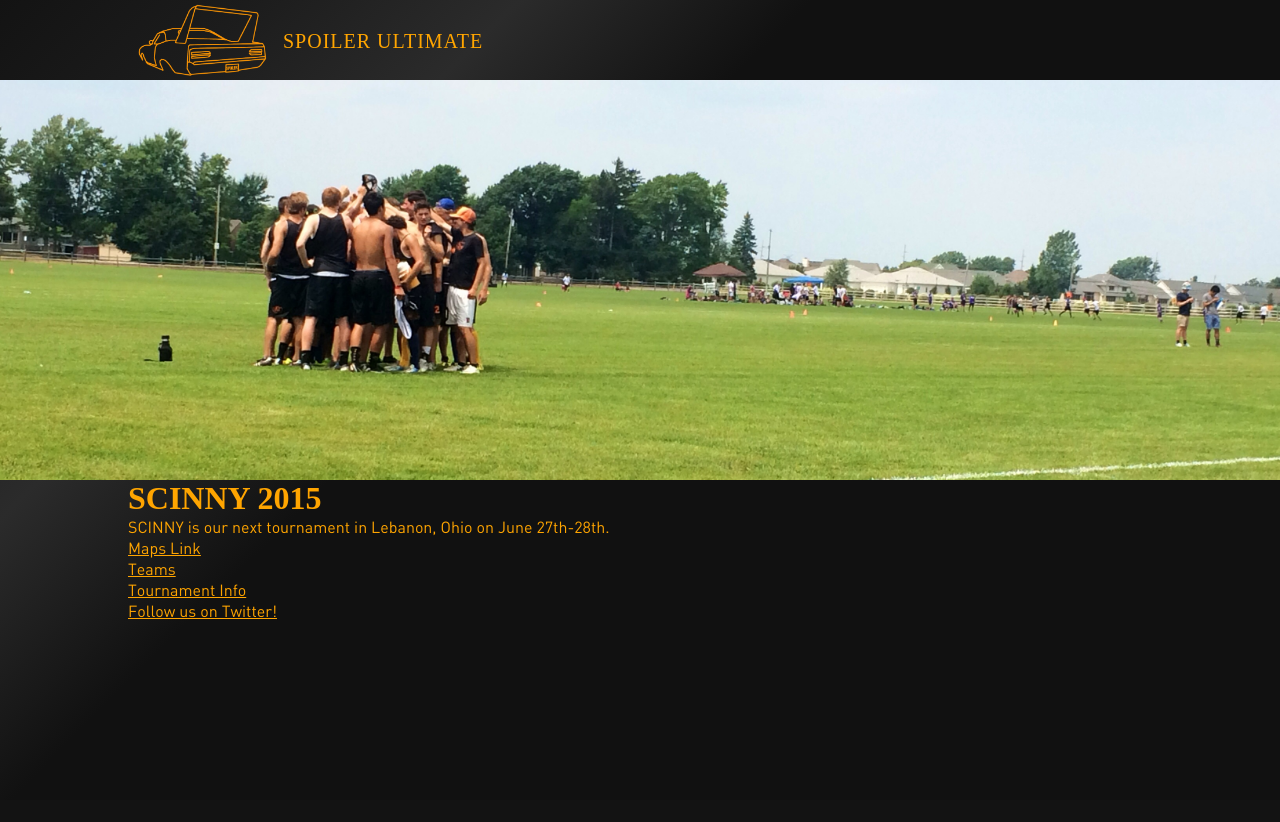
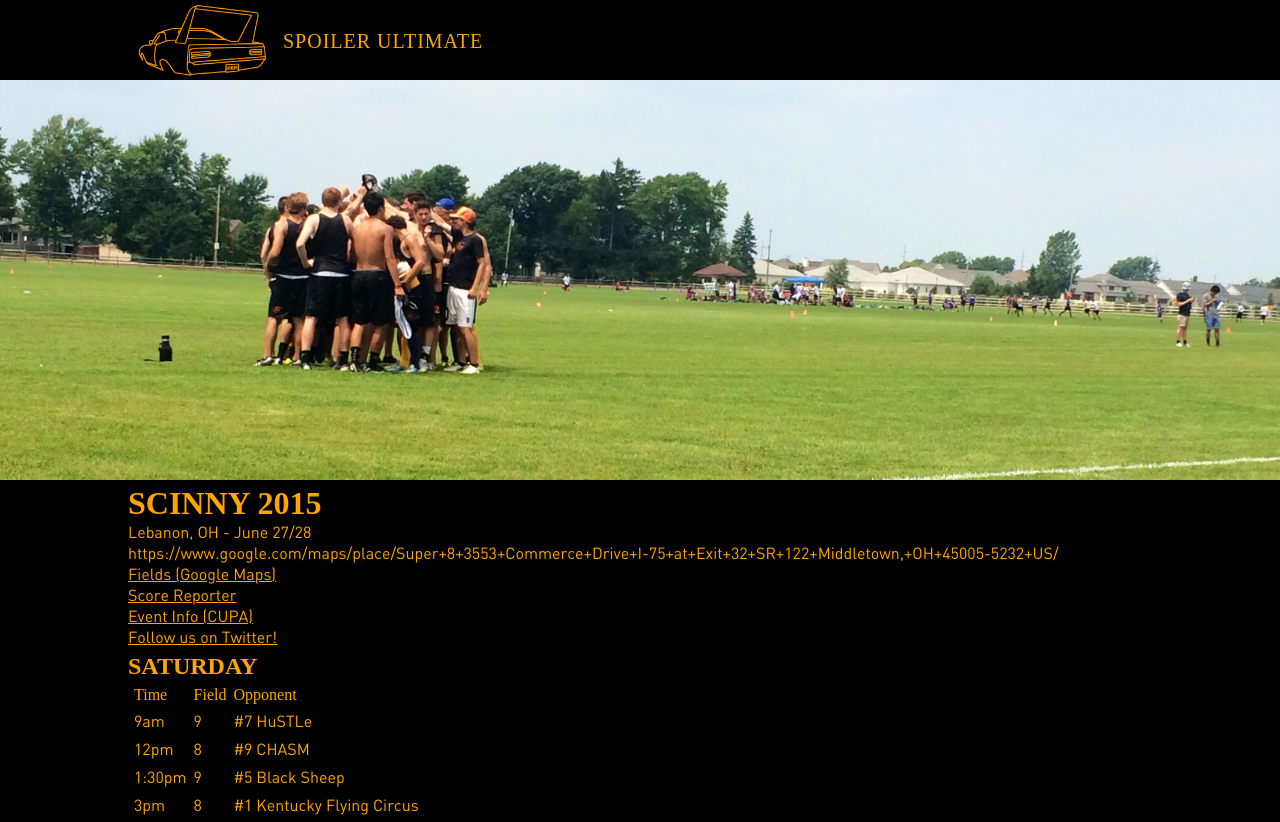
Before and after one commit to johnfonte/spoiler-ultimate, a PHP site: page / in a window 1280 px wide. Before the commit the page ends 651 px from the top, so only its background shows below. Run offline with PHP 8.4, Linux system fonts and the light colour scheme; some libraries are stand-ins or nearby versions; some web fonts are replaced.

Commit message:
schedule and links

```diff
--- a/index.php
+++ b/index.php
@@ -1,7 +1,9 @@
-<html class="diagonal-gradient">
+<html class="">
 	<head>
 		<title>Spoiler Ultimate</title>
 		<link rel="shortcut icon" href="./favicon.ico" type="image/x-icon"/>
+	    <meta charset="utf-8">
+	    <meta name="viewport" content="width=device-width, initial-scale=1.0">
 		<style type="text/css">
 			@font-face {
 			  font-family: 'Generica Bold';
@@ -16,15 +18,16 @@
 				font-family: 'DINBek-Regular';
 				color: orange;
 				height: 100%;
-				width: 100%;
+				background-color: black;
+				/*width: 100%;*/
 			}
 			a {
 				color: orange;
 			}
-			.wrapper {
+			/*.wrapper {
 				width: 100%;
 				height: 100%;
-			}
+			}*/
 			.diagonal-gradient {
 				background: #131313; /* Old browsers */
 				background: -moz-linear-gradient(-45deg, #131313 0%, #1c1c1c 12%, #2b2b2b 25%, #111111 39%); /* FF3.6+ */
@@ -65,11 +68,11 @@
 				position: absolute;
 				letter-spacing: 1px;
 			}
-			#tourney {
+			#tourney, #results {
 				width: 80%;
-				margin: 0 auto;
+				margin: 5px auto;
 			}
-			h1 {
+			h1, h2 {
 				color: orange;
 				margin: 0;
 				font-family: 'Generica Bold';
@@ -78,21 +81,54 @@
 			span.info {
 				display: block;
 			}
+			th {
+				font-weight: normal;
+				font-family: 'Generica Bold';
+				text-align: left;
+			}
+			table {
+				border-spacing: 5px;
+			}
+			@media (max-width: 760px) {
+				#splash {
+					/*width: 80%;*/
+					height: 150px;
+				}
+			}
 		</style>
 	</head>
 	<body>
-		<div class="diagonal-gradient"></div>
+		<!-- <div class="diagonal-gradient"></div> -->
 		<div class="wrapper">
 			<div id="header"><div id="logo"></div><span>Spoiler Ultimate</span></div>
 			<div id="splash"></div>
 			<div id="tourney">
 				<h1>SCINNY 2015</h1>
 				<div class="description">
-					SCINNY is our next tournament in Lebanon, Ohio on June 27th-28th.
-					<span class="info"><a href="https://www.google.com/maps/place/900+Mcclure+Rd,+Lebanon,+OH+45036/">Maps Link</a></span>
-					<span class="info"><a href="https://cincyultimate.org/tournament/scinny/2015/teams">Teams</a></span>
-					<span class="info"><a href="https://cincyultimate.org/tournament/scinny/2015">Tournament Info</a></span>
+					<span class="info">Lebanon, OH - June 27/28</span>
+					https://www.google.com/maps/place/Super+8+3553+Commerce+Drive+I-75+at+Exit+32+SR+122+Middletown,+OH+45005-5232+US/
+					<span class="info"><a href="https://www.google.com/maps/place/900+Mcclure+Rd,+Lebanon,+OH+45036/">Fields (Google Maps)</a></span>
+					<span class="info"><a href="http://scorereport.net/2015/open/event15150">Score Reporter</a></span>
+					<span class="info"><a href="https://cincyultimate.org/tournament/scinny/2015">Event Info (CUPA)</a></span>
 					<span class="info"><a href="https://twitter.com/SpoilerUltimate">Follow us on Twitter!</a></span>
+				</div>
+			</div>
+			<div id="results">
+				<div class="description">
+					<span class="info"><h2>Saturday</h2></span>
+					<table>
+						<thead>
+							<th>Time</th>
+							<th>Field</th>
+							<th>Opponent</th>
+						</thead>
+						<tbody>
+							<tr><td>9am</td><td>9</td><td>#7 HuSTLe</td></tr>
+							<tr><td>12pm</td><td>8</td><td>#9 CHASM</td></tr>
+							<tr><td>1:30pm</td><td>9</td><td>#5 Black Sheep</td></tr>
+							<tr><td>3pm</td><td>8</td><td>#1 Kentucky Flying Circus</td></tr>
+						</tbody>
+					</table>
 				</div>
 			</div>
 			<div id="roster"></div>
```
